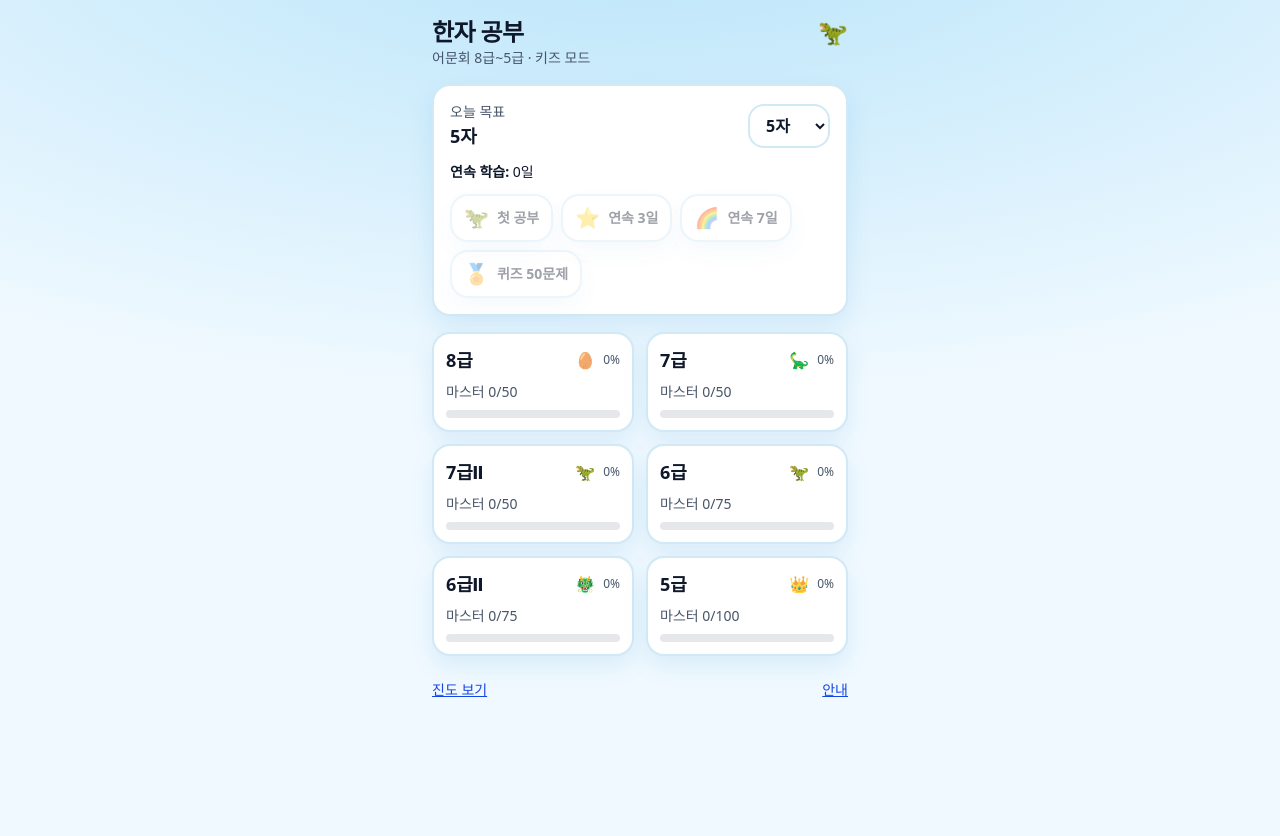
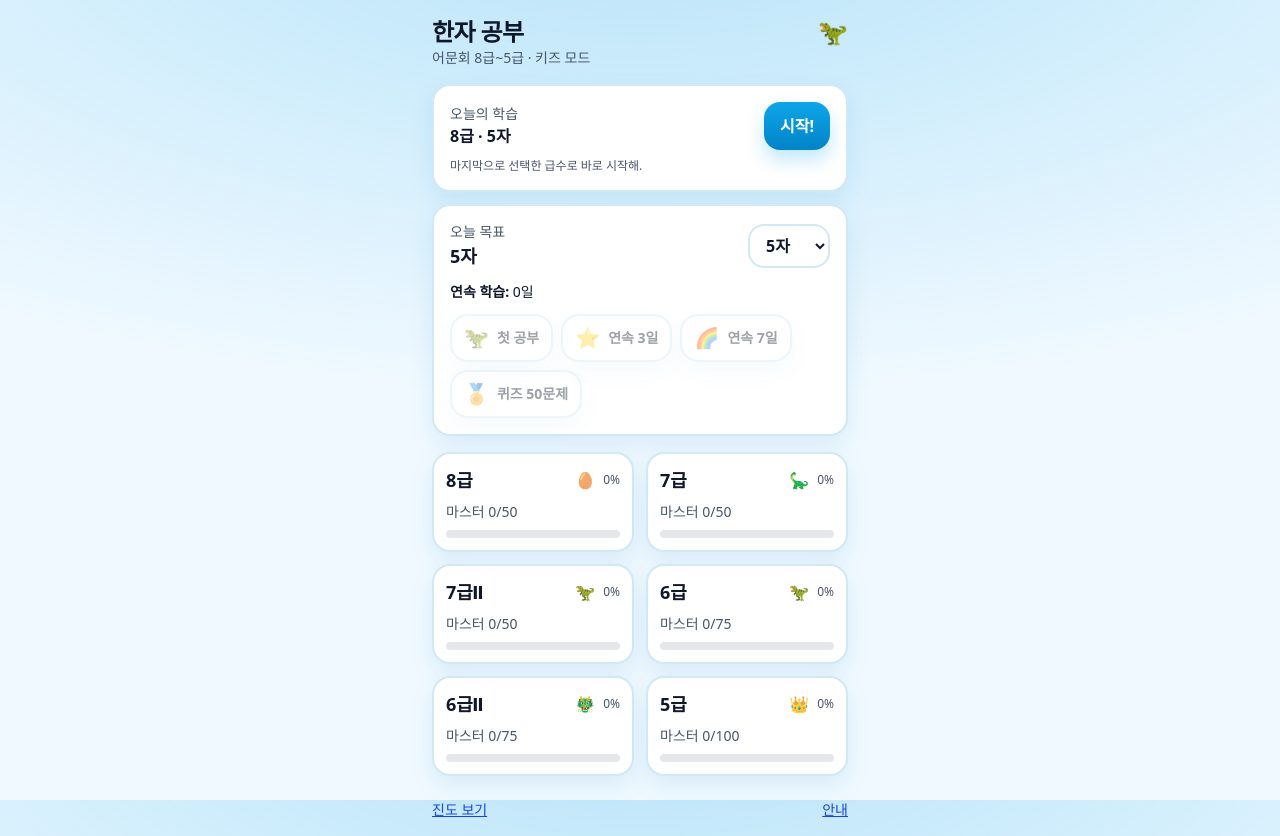
Before and after one commit to woairi/hanja-study, a Next.js app in the folder web/: page / in a window 1280 px wide. Before the commit the page ends 800 px from the top, so only its background shows below. Built offline with nearby package versions, Linux system fonts and the light colour scheme.

Commit message:
Home: add '오늘의 학습' one-tap start CTA (remember last grade)

```diff
--- a/web/src/app/page.tsx
+++ b/web/src/app/page.tsx
@@ -12,6 +12,7 @@ import type { GradeLabel } from '@/lib/types';
 
 export default function HomePage() {
   const [dailyCount, setDailyCount] = useState<5 | 10 | 15>(5);
+  const [lastGrade, setLastGrade] = useState<GradeLabel>('8급');
   const [streak, setStreak] = useState<{ count: number; lastStudyDate: string | null }>({
     count: 0,
     lastStudyDate: null,
@@ -22,6 +23,7 @@ export default function HomePage() {
   useEffect(() => {
     const st = loadState();
     setDailyCount(st.settings.dailyCount);
+    setLastGrade((st.settings.lastGradeLabel as GradeLabel) || '8급');
     setStreak(st.streak);
     setLastSession(loadLastSession());
   }, []);
@@ -29,8 +31,9 @@ export default function HomePage() {
   useEffect(() => {
     const st = loadState();
     st.settings.dailyCount = dailyCount;
+    st.settings.lastGradeLabel = lastGrade;
     saveState(st);
-  }, [dailyCount]);
+  }, [dailyCount, lastGrade]);
 
   const gradeSummaries = useMemo(() => {
     const st = loadState();
@@ -94,6 +97,26 @@ export default function HomePage() {
         </section>
       )}
 
+      <section className="card mb-3 p-4">
+        <div className="flex items-center justify-between">
+          <div>
+            <div className="text-sm" style={{ color: 'var(--muted)' }}>
+              오늘의 학습
+            </div>
+            <div className="text-base font-extrabold">{lastGrade} · {dailyCount}자</div>
+          </div>
+          <Link
+            className="btn btn-primary focus-ring inline-flex items-center justify-center"
+            href={`/study?grade=${encodeURIComponent(lastGrade)}&n=${dailyCount}`}
+          >
+            시작!
+          </Link>
+        </div>
+        <div className="mt-2 text-xs" style={{ color: 'var(--muted)' }}>
+          마지막으로 선택한 급수로 바로 시작해.
+        </div>
+      </section>
+
       <section className="card mb-4 p-4">
         <div className="flex items-center justify-between">
           <div>
@@ -125,7 +148,14 @@ export default function HomePage() {
 
       <section className="grid grid-cols-2 gap-3">
         {gradeSummaries.map(({ label, total, mastered }) => (
-          <GradeCard key={label} label={label as GradeLabel} total={total} mastered={mastered} dailyCount={dailyCount} />
+          <GradeCard
+            key={label}
+            label={label as GradeLabel}
+            total={total}
+            mastered={mastered}
+            dailyCount={dailyCount}
+            onPickGrade={(g) => setLastGrade(g)}
+          />
         ))}
       </section>
 
@@ -159,13 +189,23 @@ export default function HomePage() {
   );
 }
 
-function GradeCard(props: { label: GradeLabel; total: number; mastered: number; dailyCount: number }) {
-  const { label, total, mastered, dailyCount } = props;
+function GradeCard(props: {
+  label: GradeLabel;
+  total: number;
+  mastered: number;
+  dailyCount: number;
+  onPickGrade: (g: GradeLabel) => void;
+}) {
+  const { label, total, mastered, dailyCount, onPickGrade } = props;
   const pct = total ? Math.round((mastered / total) * 100) : 0;
   const dino = gradeDino(label);
 
   return (
-    <Link href={`/study?grade=${encodeURIComponent(label)}&n=${dailyCount}`} className="card p-3 active:scale-[0.99]">
+    <Link
+      href={`/study?grade=${encodeURIComponent(label)}&n=${dailyCount}`}
+      onClick={() => onPickGrade(label)}
+      className="card p-3 active:scale-[0.99]"
+    >
       <div className="flex items-center justify-between">
         <div className="text-lg font-extrabold">{label}</div>
         <div className="flex items-center gap-2">
--- a/web/src/lib/storage.ts
+++ b/web/src/lib/storage.ts
@@ -8,7 +8,7 @@ const STORAGE_KEY = 'hanja-study:v1';
 export function defaultState(): AppState {
   return {
     version: 1,
-    settings: { dailyCount: 5 },
+    settings: { dailyCount: 5, lastGradeLabel: '8급' },
     streak: { count: 0, lastStudyDate: null },
     stats: { quizAnswered: 0 },
     progress: {},
--- a/web/src/lib/types.ts
+++ b/web/src/lib/types.ts
@@ -24,6 +24,7 @@ export type AppState = {
   version: 1;
   settings: {
     dailyCount: 5 | 10 | 15;
+    lastGradeLabel?: GradeLabel;
   };
   streak: {
     count: number;
```
Also changed, not shown: 1 other file (tests, documents, lock files or other folders).
